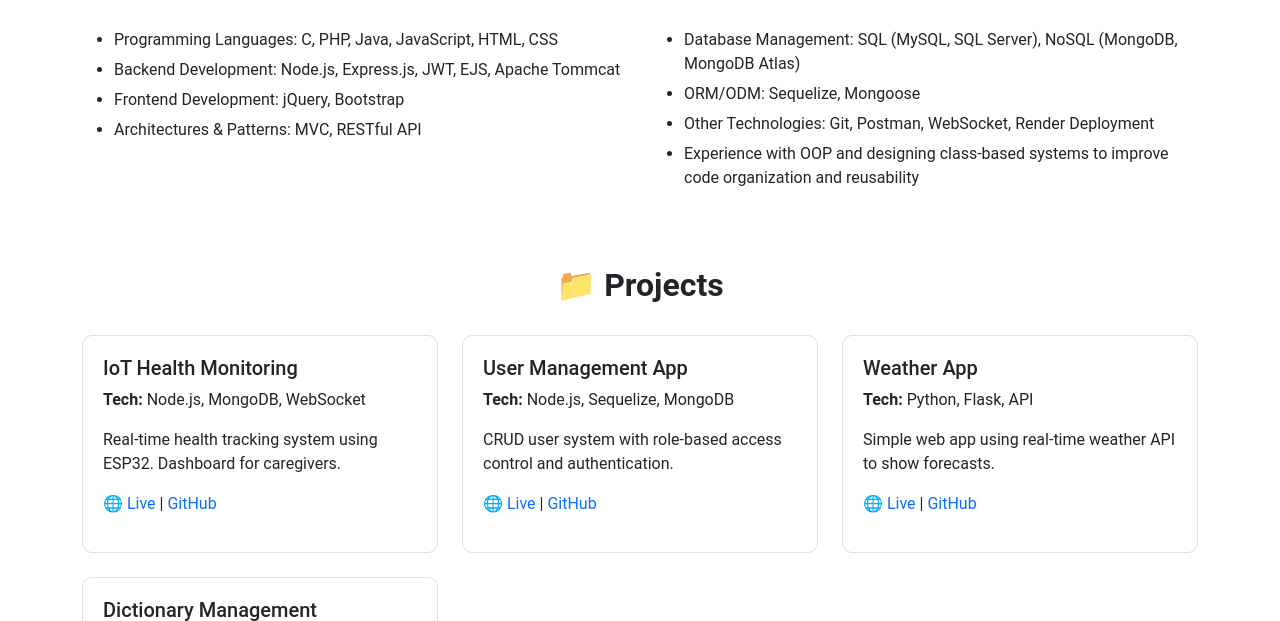
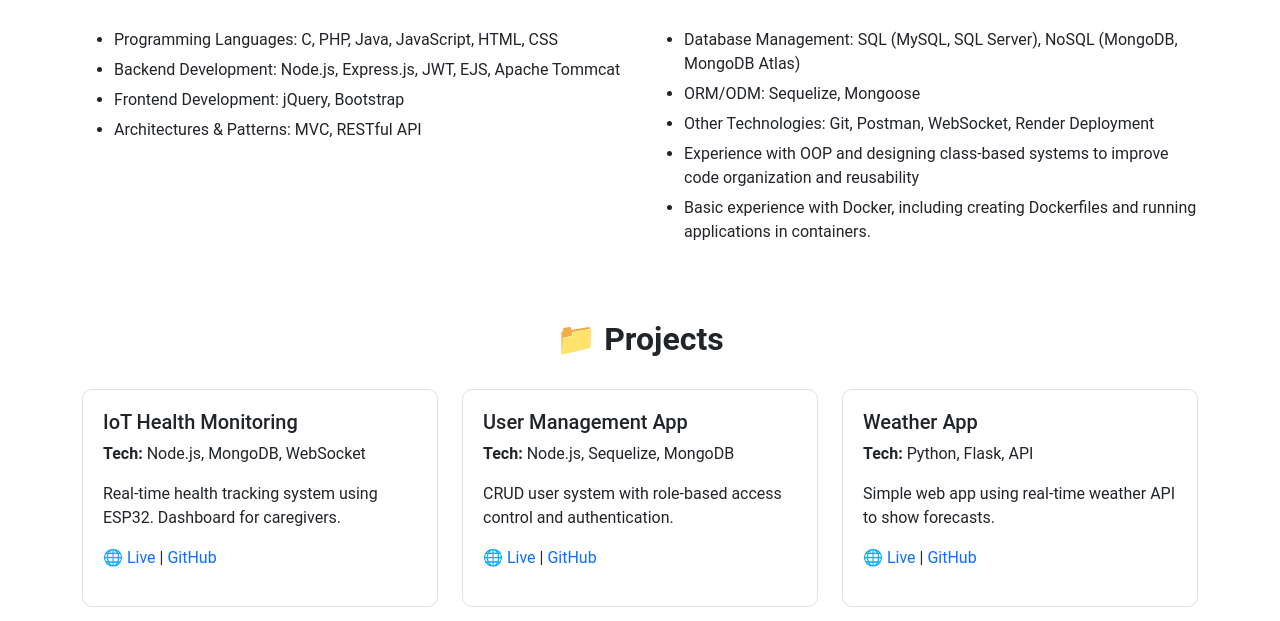
Before and after one commit to dohoa00248/portfolio, a Node server app: page / in a window 1280 px wide. Shown: the part 534-1155 px from the top of the page. Run offline with Node 20, Linux system fonts and the light colour scheme.

Commit message:
Update infor

```diff
--- a/src/views/home.ejs
+++ b/src/views/home.ejs
@@ -119,6 +119,10 @@
                 Experience with OOP and designing class-based systems to improve
                 code organization and reusability
               </li>
+              <li>
+                Basic experience with Docker, including creating Dockerfiles and
+                running applications in containers.
+              </li>
             </ul>
           </div>
         </div>
```
